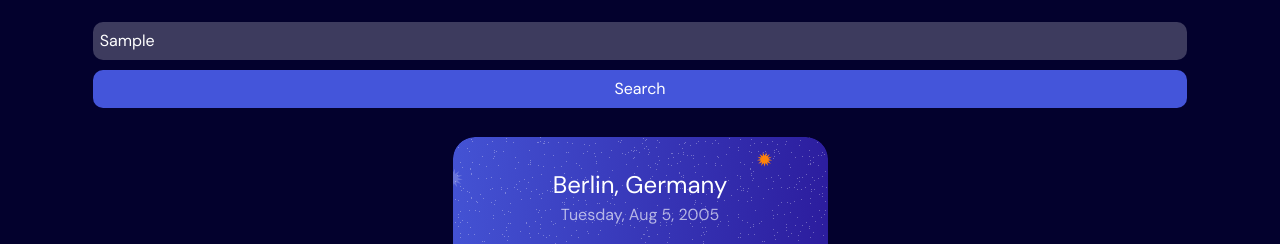
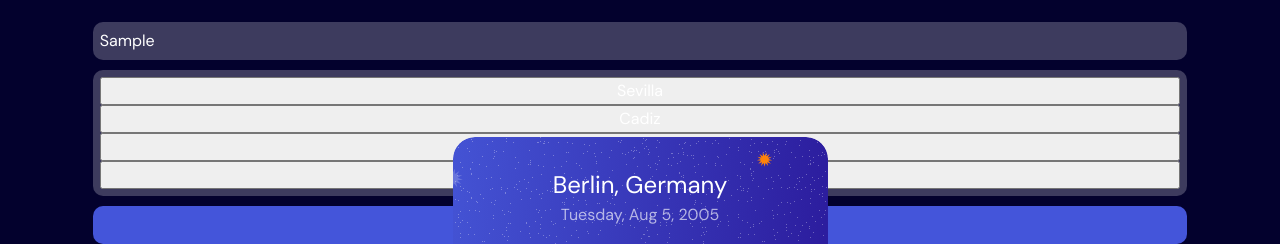
Before and after one commit to JulioSeraf/Weather-App, a plain HTML site: page index.html in a window 1280 px wide. Both pictures are taken after typing "Sample" into the empty fields and a click on the button "Search". Shown: the part 233-477 px from the top of the page. Drawn offline with nearby package versions, Linux system fonts and the light colour scheme.

Commit message:
creado templete de search nava

```diff
--- a/index.html
+++ b/index.html
@@ -52,6 +52,8 @@
   <nav id="search-box">
     <form action="js/script.js">
       <input type="search" placeholder="Search for a place...">
+      <div id="search-opt">
+      </div>
       <template id="search-citys">
         <button></button>
       </template>
--- a/js/script.js
+++ b/js/script.js
@@ -2,45 +2,54 @@ const d = document;
 const unitsBut = d.getElementById('units-but');
 const formSearch = d.getElementById('search');
 const navImMe = d.getElementById('nav-imp-met');
-const templeteCitys = d.getElementById('search-citys');
+const templeteCitys = d.getElementById('search-citys').content;
 const fragment = d.createDocumentFragment();
-const search = d.getElementsByTagName("form");
+const search = d.querySelector("#search-opt");
 console.log(search)
 let latitude, logitud;
 let temperature;
 let windSpeed;
 let precipitation;
-const city = {
-     "sevilla":{
+const city = [
+     {
+        name:'Sevilla',
         lat:37.3828,
         long:-5.9732
      },
-     "cadiz":{
+     {
+        name:'Cadiz',
         lat:36.5267,
         long:36.5267
      },
-     "malaga":{
+     {
+        name:'Malaga',
         lat:36.7202,
         long:-4.4203
      },
-     "madrid":{
+     {
+        name:'Madrid',
         lat:40.4165,
         long:40.4165
      }
-}
+    ]
 window.addEventListener("click",(e)=>{
      e.preventDefault();
-    console.log()
     if(e.target.matches("#units-but *")){
         navImMe.classList.toggle("onDisplay");
     }
     if(e.target.matches("#search-but")){
-       for(let e in city){
+       city.forEach( e =>{
+        templeteCitys.querySelector("button").textContent = e.name;
+        templeteCitys.set
+        let clone = d.importNode(templeteCitys, true);
+        fragment.appendChild(clone);
+       })
 
-       }
+       search.appendChild(fragment);
+
     }
 })
-// fetch("https://api.open-meteo.com/v1/forecast?latitude=40&longitude=-4&hourly=temperature_2m,wind_speed_10m,temperature_80m,wind_direction_10m,relative_humidity_2m,apparent_temperature&timezone=Europe%2FBerlin&wind_speed_unit=mph&temperature_unit=fahrenheit&precipitation_unit=inch&bounding_box=-90,-180,90,180")
+//fetch("https://api.open-meteo.com/v1/forecast?latitude=40&longitude=-4&hourly=temperature_2m,wind_speed_10m,temperature_80m,wind_direction_10m,relative_humidity_2m,apparent_temperature&timezone=Europe%2FBerlin&wind_speed_unit=mph&temperature_unit=fahrenheit&precipitation_unit=inch&bounding_box=-90,-180,90,180")
 // .then(res => res.json()).then(res => {
 //     temperature
 // })
--- a/style/style.css
+++ b/style/style.css
@@ -116,8 +116,12 @@ header h1 {
     background: hsl(243, 23%, 30%);
 
 }
-
-#search-box button {
+#search-opt{
+    display: flex;
+    flex-direction: column;
+    background: hsl(243, 23%, 30%);
+}
+#search-box #search-but {
     background: hsl(233, 67%, 56%);
 }
 
```
